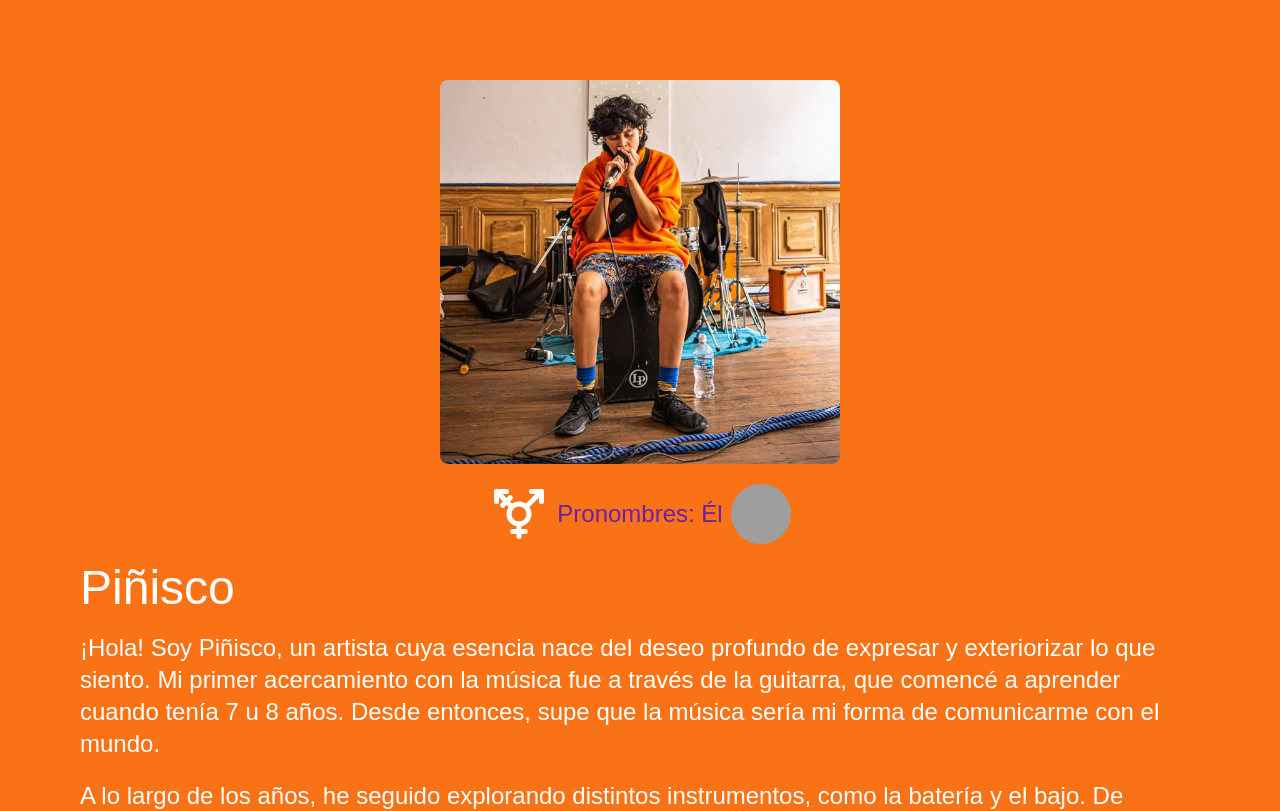
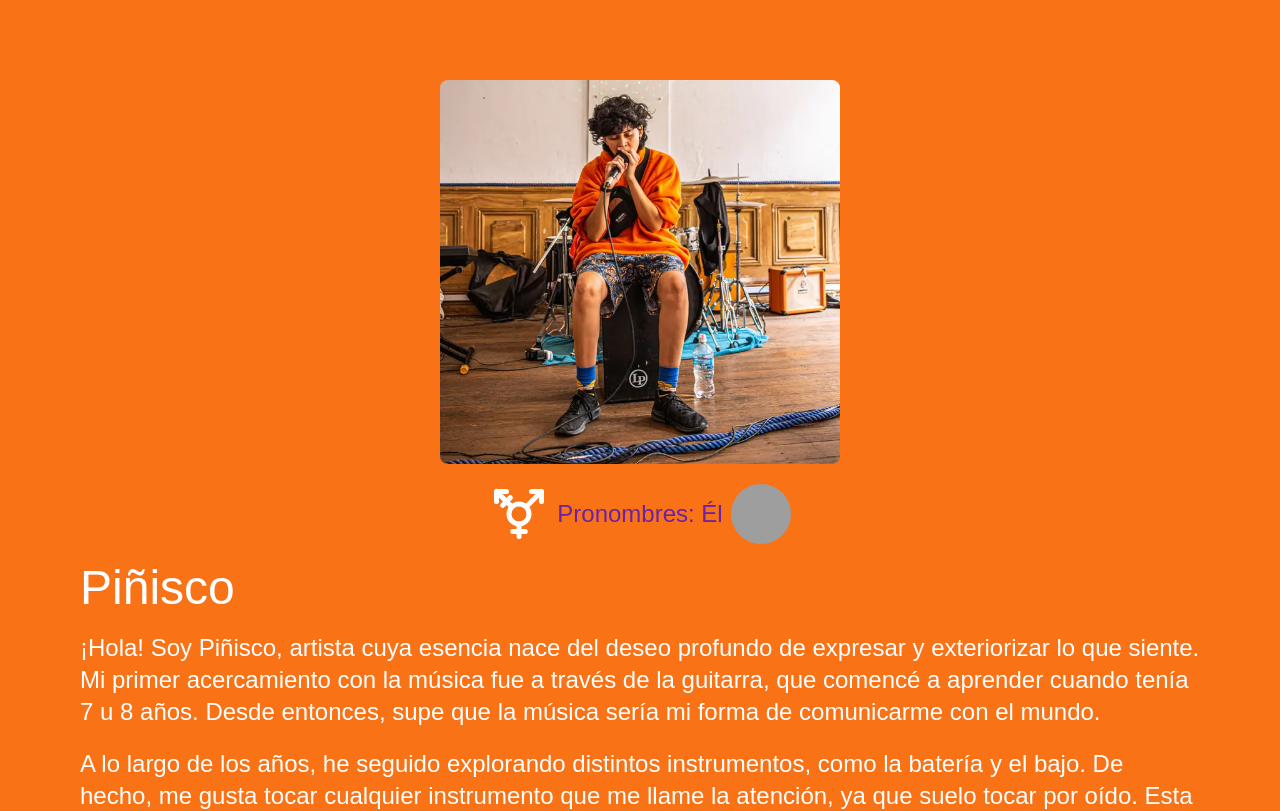
Before and after one commit to renato-vn/piniscorata, a React (Vite) app: page / in a window 1280 px wide. Shown: the top 811 px of the page. Built offline with nearby package versions, Linux system fonts and the light colour scheme; grey boxes are pictures that could not be loaded; a web font is replaced by a local one.

Commit message:
:lipstick: update wording

```diff
--- a/src/App.tsx
+++ b/src/App.tsx
@@ -54,7 +54,7 @@ const App = () => {
             Piñisco
           </div>
 
-          <Paragraph text="¡Hola! Soy Piñisco, un artista cuya esencia nace del deseo profundo de expresar y exteriorizar lo que siento. Mi primer acercamiento con la música fue a través de la guitarra, que comencé a aprender cuando tenía 7 u 8 años. Desde entonces, supe que la música sería mi forma de comunicarme con el mundo." />
+          <Paragraph text="¡Hola! Soy Piñisco, artista cuya esencia nace del deseo profundo de expresar y exteriorizar lo que siente. Mi primer acercamiento con la música fue a través de la guitarra, que comencé a aprender cuando tenía 7 u 8 años. Desde entonces, supe que la música sería mi forma de comunicarme con el mundo." />
 
           <Paragraph text="A lo largo de los años, he seguido explorando distintos instrumentos, como la batería y el bajo. De hecho, me gusta tocar cualquier instrumento que me llame la atención, ya que suelo tocar por oído. Esta capacidad me ha permitido enriquecer mi creatividad y experimentar con diferentes sonidos y estilos." />
 
```
